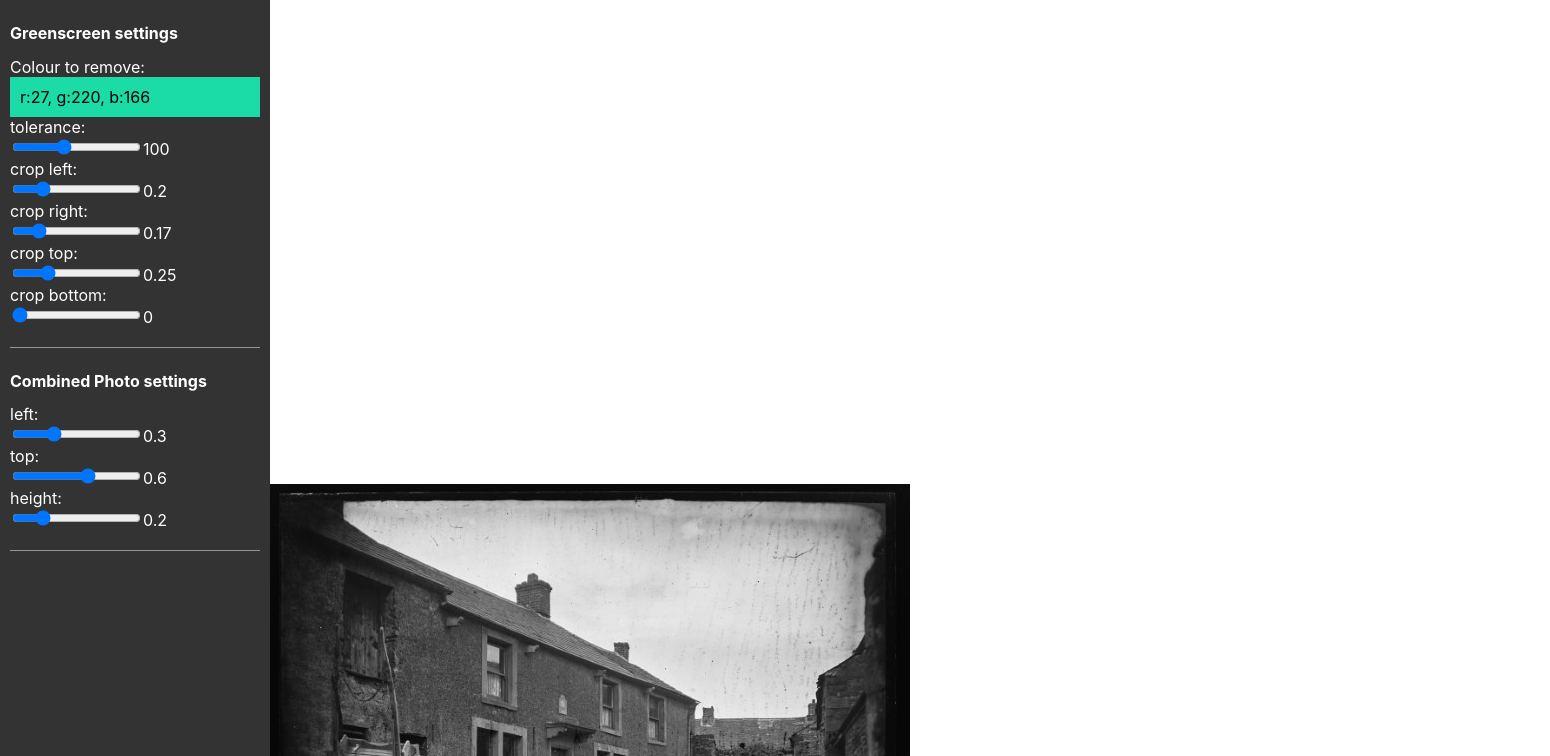
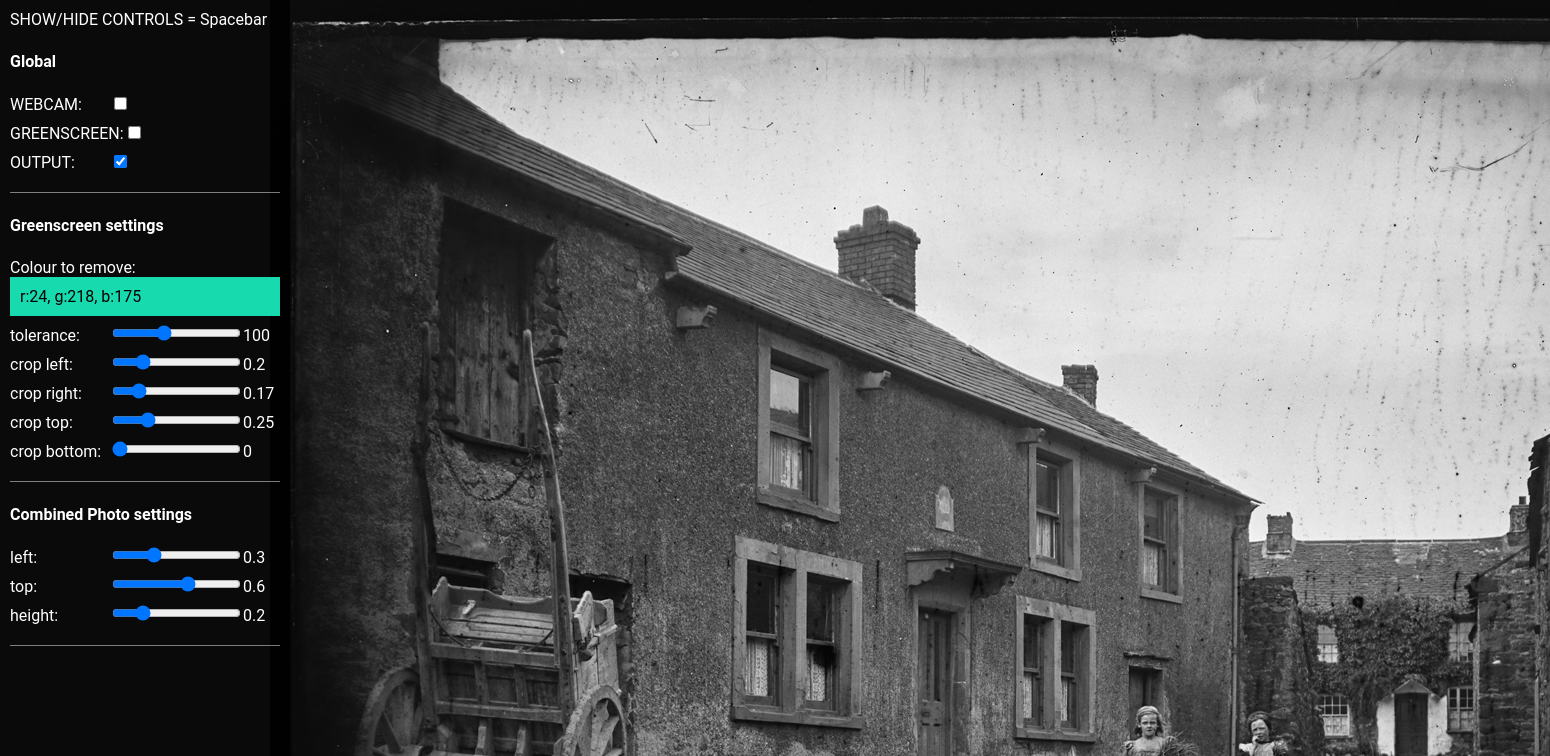
Before and after one commit to chrisdennett/greenscreen-sankey, a React (Create React App) app: page / in a window 1280 px wide. Shown: the top 756 px of the page, 1550 px wide, since content can reach past the window. Built offline with nearby package versions, Linux system fonts and the light colour scheme; no server answers.

Commit message:
Moved controls to side panel

```diff
--- a/src/App.js
+++ b/src/App.js
@@ -1,19 +1,76 @@
 import { useEffect, useState } from "react";
+import Controls from "./components/controls/Controls";
 import { GreenScreen } from "./components/greenscreen/Greenscreen";
+import { useKeyPress } from "./hooks/useKeyPress";
+import styles from "./app.module.css";
 
 export default function App() {
   const [sourceImg, setSourceImg] = useState(null);
+  const [showControls, setShowControls] = useState(true);
+  const [visibleElements, setVisibleElements] = useState({
+    webcam: false,
+    greenscreen: false,
+    output: true,
+  });
+  const [cropBox, setCropBox] = useState({
+    top: 0.25,
+    bottom: 0,
+    left: 0.2,
+    right: 0.17,
+  });
+  const [outBox, setOutBox] = useState({ top: 0.6, left: 0.3, height: 0.2 });
+  const [colourToRemove, setColourToRemove] = useState({
+    r: 24,
+    g: 218,
+    b: 175,
+  });
+  const [tolerance, setTolerance] = useState(100);
+
+  useKeyPress(" ", () => setShowControls((prev) => !prev));
 
   useEffect(() => {
     const image = new Image();
     image.crossOrigin = "Anonymous";
     image.onload = () => setSourceImg(image);
-    image.src = "./img/test-photo.jpg";
+    image.src = "./img/test-photo-large.jpg";
   }, []);
 
+  const onToleranceChange = (e) => setTolerance(parseInt(e.target.value));
+  const onOutBoxChange = (prop, value) =>
+    setOutBox({ ...outBox, [prop]: value });
+  const onCropBoxChange = (prop, value) =>
+    setCropBox({ ...cropBox, [prop]: value });
+  const onVisibleElementsChange = (prop, value) =>
+    setVisibleElements({ ...visibleElements, [prop]: value });
+
+  const greenScreenProps = {
+    bgImg: sourceImg,
+    colourToRemove,
+    tolerance,
+    cropBox,
+    outBox,
+    visibleElements,
+    setColourToRemove,
+  };
+
+  const controlsProps = {
+    cropBox,
+    outBox,
+    tolerance,
+    colourToRemove,
+    onCropBoxChange,
+    onToleranceChange,
+    onOutBoxChange,
+    visibleElements,
+    onVisibleElementsChange,
+  };
+
   return (
-    <div>
-      <GreenScreen bgImg={sourceImg} />
+    <div className={styles.app}>
+      {showControls && <Controls {...controlsProps} />}
+      <div style={{ marginLeft: showControls ? 270 : 0 }}>
+        <GreenScreen {...greenScreenProps} />
+      </div>
     </div>
   );
 }
--- /dev/null
+++ b/src/app.module.css
@@ -0,0 +1,3 @@
+.app {
+  display: flex;
+}
--- a/src/components/controls/Controls.js
+++ b/src/components/controls/Controls.js
@@ -9,9 +9,45 @@ export default function Controls({
   onToleranceChange,
   onCropBoxChange,
   onOutBoxChange,
+  visibleElements,
+  onVisibleElementsChange,
 }) {
   return (
     <div className={styles.controls}>
+      <span className={styles.controlName}>SHOW/HIDE CONTROLS = Spacebar</span>
+      <section>
+        <h2 className={styles.sectionHeader}>Global</h2>
+        <label>
+          <span className={styles.controlName}>WEBCAM:</span>
+          <input
+            type="checkbox"
+            checked={visibleElements.webcam}
+            onChange={(e) =>
+              onVisibleElementsChange("webcam", e.target.checked)
+            }
+          />
+        </label>
+        <label>
+          <span className={styles.controlName}>GREENSCREEN:</span>
+          <input
+            type="checkbox"
+            checked={visibleElements.greenscreen}
+            onChange={(e) =>
+              onVisibleElementsChange("greenscreen", e.target.checked)
+            }
+          />
+        </label>
+        <label>
+          <span className={styles.controlName}>OUTPUT:</span>
+          <input
+            type="checkbox"
+            checked={visibleElements.output}
+            onChange={(e) =>
+              onVisibleElementsChange("output", e.target.checked)
+            }
+          />
+        </label>
+      </section>
       <section>
         <h2 className={styles.sectionHeader}>Greenscreen settings</h2>
 
@@ -84,7 +120,6 @@ export default function Controls({
           {cropBox.bottom}
         </label>
       </section>
-
       <section>
         <h2 className={styles.sectionHeader}>Combined Photo settings</h2>
         <label>
--- a/src/components/controls/controls.module.css
+++ b/src/components/controls/controls.module.css
@@ -1,10 +1,12 @@
 .controls {
   padding: 0;
-  max-width: 250px;
+  width: 270px;
   background: rgba(0, 0, 0, 0.8);
   color: white;
   min-height: 100vh;
   padding: 0 10px;
+  position: fixed;
+  z-index: 999;
 }
 
 .controls section {
@@ -19,7 +21,8 @@
 }
 
 .controlName {
-  min-width: 300px;
+  margin-top: 10px;
+  min-width: 100px;
   display: inline-block;
 }
 
--- a/src/components/greenscreen/Greenscreen.js
+++ b/src/components/greenscreen/Greenscreen.js
@@ -1,36 +1,29 @@
 import React, { useRef, useEffect, useState } from "react";
-import Controls from "../controls/Controls";
 import { drawCombinedCanvas } from "./functions";
 import styles from "./greenscreen.module.css";
 // orig tutorial: https://github.com/sreetamdas/sreetamdas.com
 
-export const GreenScreen = ({ bgImg }) => {
+export const GreenScreen = ({
+  bgImg,
+  colourToRemove,
+  tolerance,
+  cropBox,
+  outBox,
+  setColourToRemove,
+  visibleElements,
+}) => {
   const [frameCount, setFrameCount] = useState(0);
-  const [cropBox, setCropBox] = useState({
-    top: 0.25,
-    bottom: 0,
-    left: 0.2,
-    right: 0.17,
-  });
-  const [outBox, setOutBox] = useState({ top: 0.6, left: 0.3, height: 0.2 });
-  const [colourToRemove, setColourToRemove] = useState({
-    r: 27,
-    g: 220,
-    b: 166,
-  });
-  const [tolerance, setTolerance] = useState(100);
 
   const videoRef = useRef(null);
   const greenscreenCanvasRef = useRef(null);
   const combinedCanvasRef = useRef(null);
 
-  const hideWebcam = true;
-  const hideGreenscreenCanvas = false;
-
   useEffect(() => {
     const constraints = {
       audio: false,
       video: true,
+      width: { ideal: 1280 },
+      height: { ideal: 720 },
     };
 
     const video = videoRef.current;
@@ -83,46 +76,32 @@ export const GreenScreen = ({ bgImg }) => {
     setColourToRemove({ r: red, g: green, b: blue });
   };
 
-  const onToleranceChange = (e) => setTolerance(parseInt(e.target.value));
-  const onOutBoxChange = (prop, value) =>
-    setOutBox({ ...outBox, [prop]: value });
-  const onCropBoxChange = (prop, value) =>
-    setCropBox({ ...cropBox, [prop]: value });
-
-  const controlsProps = {
-    cropBox,
-    outBox,
-    tolerance,
-    colourToRemove,
-    onCropBoxChange,
-    onToleranceChange,
-    onOutBoxChange,
-  };
-
   return (
     <div className={styles.greenscreen}>
-      <Controls {...controlsProps} />
-
-      <main>
       <canvas
+        id="Greenscreen"
         ref={greenscreenCanvasRef}
-          width="640"
-          height="480"
-          hidden={hideGreenscreenCanvas}
+        width="1280"
+        height="1024"
+        hidden={!visibleElements.greenscreen}
         onClick={onCanvasClick}
       />
 
-        <canvas ref={combinedCanvasRef} width="640" height="480" />
+      <canvas
+        ref={combinedCanvasRef}
+        width="1280"
+        height="1024"
+        hidden={!visibleElements.output}
+      />
 
       <video
         ref={videoRef}
-          hidden={hideWebcam}
+        hidden={!visibleElements.webcam}
         style={{
-            width: "640px",
-            height: "480px",
+          width: "1280px",
+          height: "1024px",
         }}
       />
-      </main>
     </div>
   );
 };
--- a/src/components/greenscreen/functions.js
+++ b/src/components/greenscreen/functions.js
@@ -38,6 +38,9 @@ export const drawCombinedCanvas = ({
   cropBox,
   outBox,
 }) => {
+  greenscreenCanvas.width = bgImg.width;
+  greenscreenCanvas.height = bgImg.height;
+
   const ctx = greenscreenCanvas.getContext("2d");
   const combinedCtx = combinedCanvas.getContext("2d");
 
--- a/src/components/greenscreen/greenscreen.module.css
+++ b/src/components/greenscreen/greenscreen.module.css
@@ -1,4 +1,3 @@
 .greenscreen {
   padding: 0;
-  display: flex;
 }
--- /dev/null
+++ b/src/hooks/useKeyPress.js
@@ -0,0 +1,20 @@
+import { useEffect } from "react";
+
+export function useKeyPress(targetKey, handler) {
+  const upHandler = ({ key }) => {
+    if (key === targetKey) {
+      handler();
+    }
+  };
+
+  // Add event listeners
+  useEffect(() => {
+    window.addEventListener("keyup", upHandler);
+    // Remove event listeners on cleanup
+    return () => {
+      window.removeEventListener("keyup", upHandler);
+    };
+
+    // eslint-disable-next-line
+  }, []); // Empty array ensures that effect is only run on mount and unmount
+}
--- a/src/index.css
+++ b/src/index.css
@@ -1,13 +1,12 @@
 body {
   margin: 0;
-  font-family: -apple-system, BlinkMacSystemFont, 'Segoe UI', 'Roboto', 'Oxygen',
-    'Ubuntu', 'Cantarell', 'Fira Sans', 'Droid Sans', 'Helvetica Neue',
-    sans-serif;
+  font-family: "Roboto", sans-serif;
   -webkit-font-smoothing: antialiased;
   -moz-osx-font-smoothing: grayscale;
+  background: rgba(0, 0, 0, 0.8);
 }
 
 code {
-  font-family: source-code-pro, Menlo, Monaco, Consolas, 'Courier New',
+  font-family: source-code-pro, Menlo, Monaco, Consolas, "Courier New",
     monospace;
 }
```
Also changed, not shown: public/img/test-photo-large.jpg (added). Lines whose indentation alone changed are shown as unchanged.
